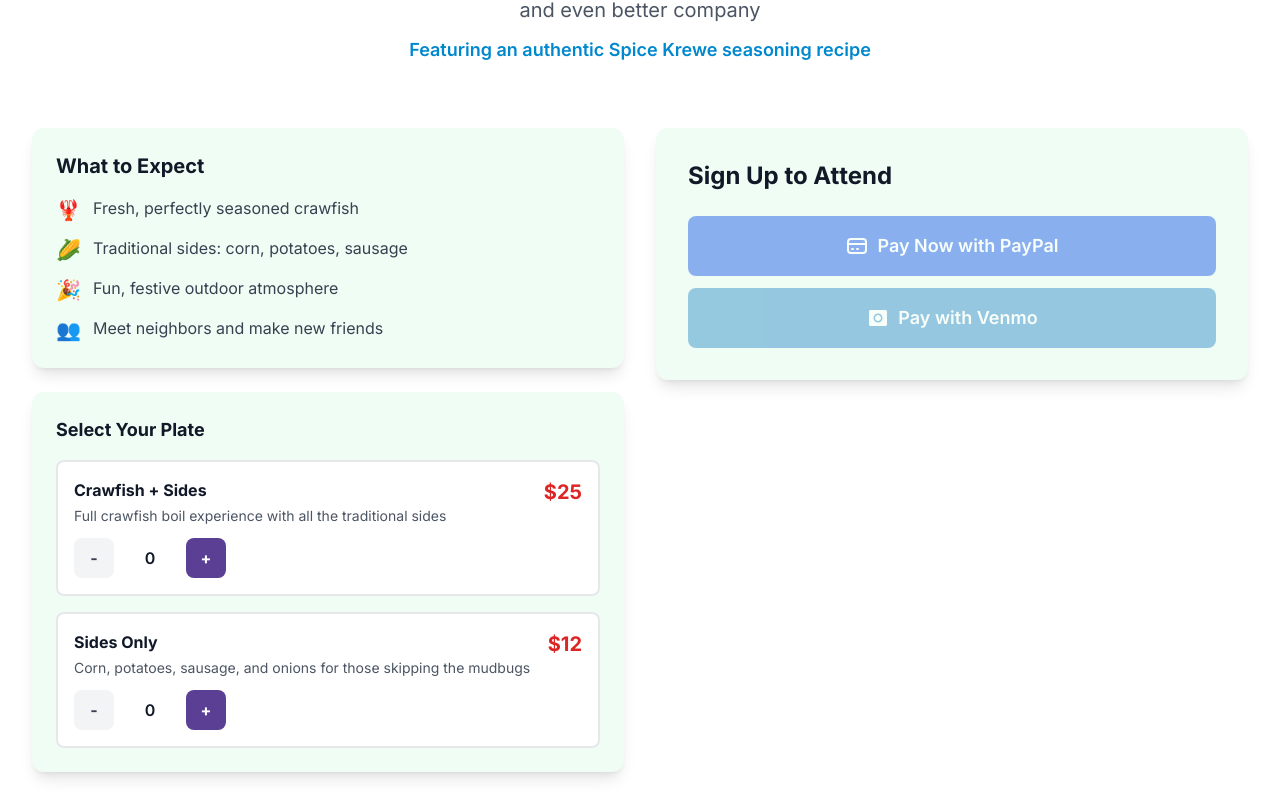
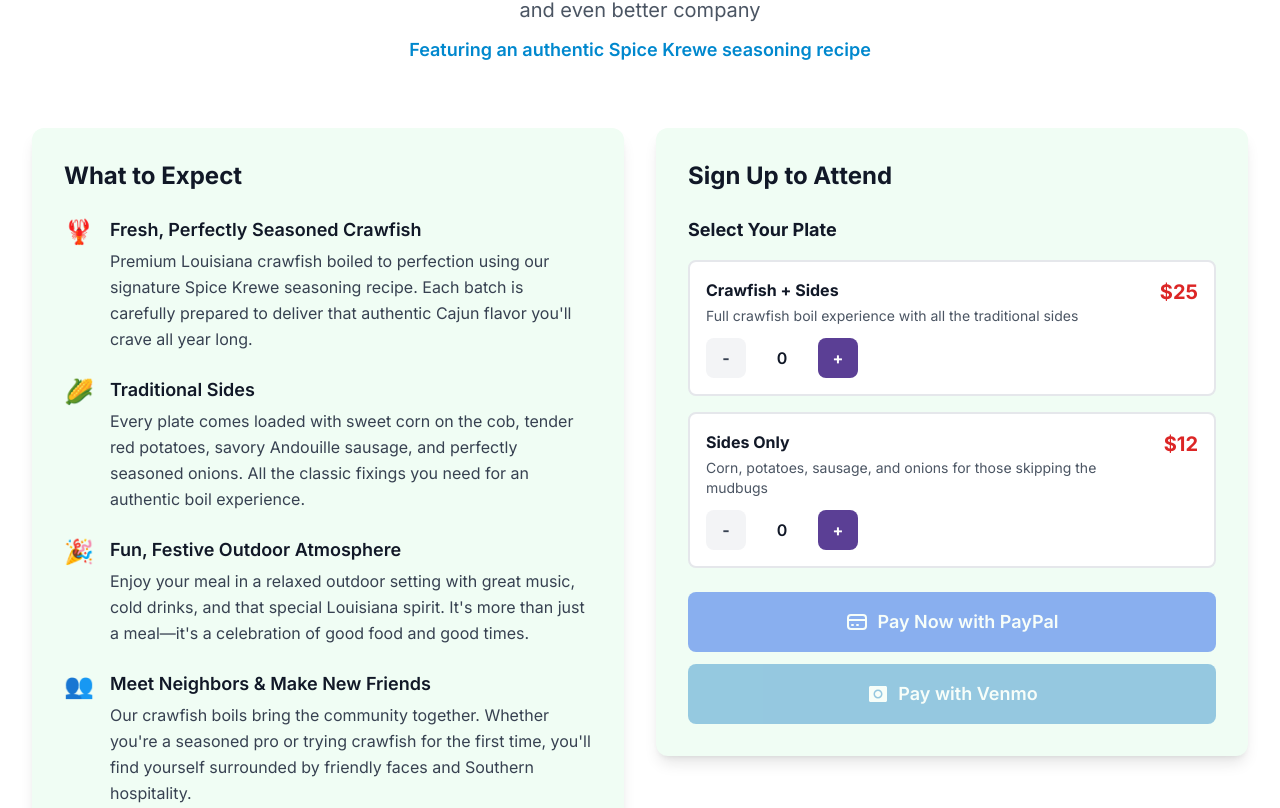
Before and after one commit to redsurfer1/crawfishboil, a React (Vite) app: page / in a window 1280 px wide. Shown: the part 1152-1960 px from the top of the page. Built offline with nearby package versions, Linux system fonts and the light colour scheme; no server answers.

Commit message:
Refactor checkout and info layout

```diff
--- a/src/components/GuestPath.jsx
+++ b/src/components/GuestPath.jsx
@@ -97,32 +97,47 @@ export default function GuestPath() {
 
         <div className="max-w-7xl mx-auto">
           <div className="grid md:grid-cols-2 gap-8 items-start">
-            <div className="space-y-6">
-              <div className="bg-green-50 p-6 rounded-xl shadow-lg">
-                <h3 className="font-bold text-xl text-gray-900 mb-4">What to Expect</h3>
-                <ul className="space-y-3">
+            <div className="bg-green-50 p-8 rounded-xl shadow-lg h-full">
+              <h3 className="font-bold text-2xl text-gray-900 mb-6">What to Expect</h3>
+              <ul className="space-y-6">
                 <li className="flex items-start">
-                    <span className="text-red-600 mr-3 text-xl">🦞</span>
-                    <span className="text-gray-700">Fresh, perfectly seasoned crawfish</span>
+                  <span className="text-red-600 mr-4 text-2xl">🦞</span>
+                  <div>
+                    <h4 className="text-lg font-semibold text-gray-900 mb-1">Fresh, Perfectly Seasoned Crawfish</h4>
+                    <p className="text-gray-700 leading-relaxed">Premium Louisiana crawfish boiled to perfection using our signature Spice Krewe seasoning recipe. Each batch is carefully prepared to deliver that authentic Cajun flavor you'll crave all year long.</p>
+                  </div>
                 </li>
                 <li className="flex items-start">
-                    <span className="text-red-600 mr-3 text-xl">🌽</span>
-                    <span className="text-gray-700">Traditional sides: corn, potatoes, sausage</span>
+                  <span className="text-red-600 mr-4 text-2xl">🌽</span>
+                  <div>
+                    <h4 className="text-lg font-semibold text-gray-900 mb-1">Traditional Sides</h4>
+                    <p className="text-gray-700 leading-relaxed">Every plate comes loaded with sweet corn on the cob, tender red potatoes, savory Andouille sausage, and perfectly seasoned onions. All the classic fixings you need for an authentic boil experience.</p>
+                  </div>
                 </li>
                 <li className="flex items-start">
-                    <span className="text-red-600 mr-3 text-xl">🎉</span>
-                    <span className="text-gray-700">Fun, festive outdoor atmosphere</span>
+                  <span className="text-red-600 mr-4 text-2xl">🎉</span>
+                  <div>
+                    <h4 className="text-lg font-semibold text-gray-900 mb-1">Fun, Festive Outdoor Atmosphere</h4>
+                    <p className="text-gray-700 leading-relaxed">Enjoy your meal in a relaxed outdoor setting with great music, cold drinks, and that special Louisiana spirit. It's more than just a meal—it's a celebration of good food and good times.</p>
+                  </div>
                 </li>
                 <li className="flex items-start">
-                    <span className="text-red-600 mr-3 text-xl">👥</span>
-                    <span className="text-gray-700">Meet neighbors and make new friends</span>
+                  <span className="text-red-600 mr-4 text-2xl">👥</span>
+                  <div>
+                    <h4 className="text-lg font-semibold text-gray-900 mb-1">Meet Neighbors & Make New Friends</h4>
+                    <p className="text-gray-700 leading-relaxed">Our crawfish boils bring the community together. Whether you're a seasoned pro or trying crawfish for the first time, you'll find yourself surrounded by friendly faces and Southern hospitality.</p>
+                  </div>
                 </li>
               </ul>
             </div>
 
-              <div className="bg-green-50 p-6 rounded-xl shadow-lg">
+            <div className="bg-green-50 p-8 rounded-xl shadow-lg">
+              <h3 className="text-2xl font-bold text-gray-900 mb-6">
+                Sign Up to Attend
+              </h3>
+
               <h4 className="text-lg font-bold text-gray-900 mb-4">Select Your Plate</h4>
-                <div className="space-y-4">
+              <div className="space-y-4 mb-6">
                 <div className="bg-white border-2 border-gray-200 rounded-lg p-4 hover:border-red-300 transition">
                   <div className="flex justify-between items-start mb-2">
                     <div className="flex-1">
@@ -183,13 +198,6 @@ export default function GuestPath() {
                   </div>
                 </div>
               </div>
-              </div>
-            </div>
-
-            <div className="bg-green-50 p-8 rounded-xl shadow-lg">
-              <h3 className="text-2xl font-bold text-gray-900 mb-6">
-                Sign Up to Attend
-              </h3>
 
               <div className="space-y-3">
                 <button
```
Lines whose indentation alone changed are shown as unchanged.
